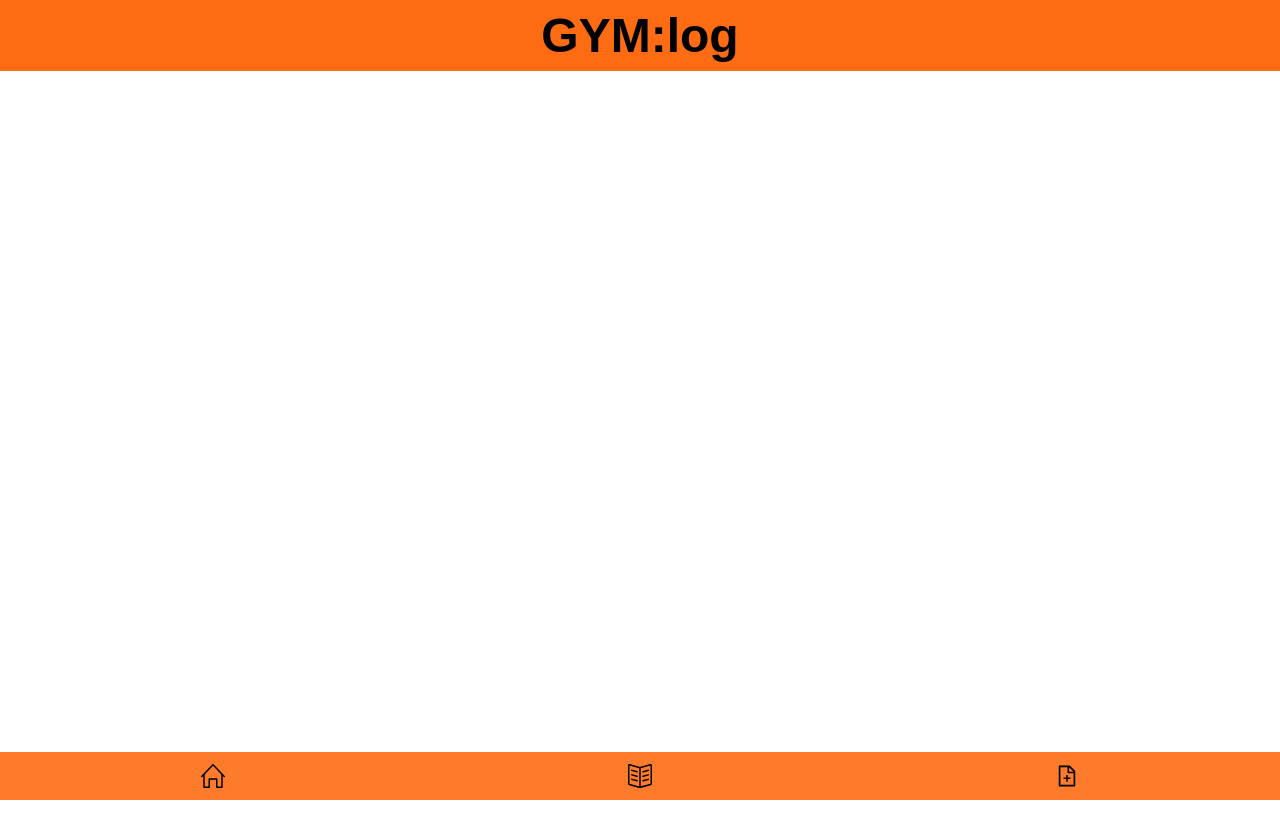
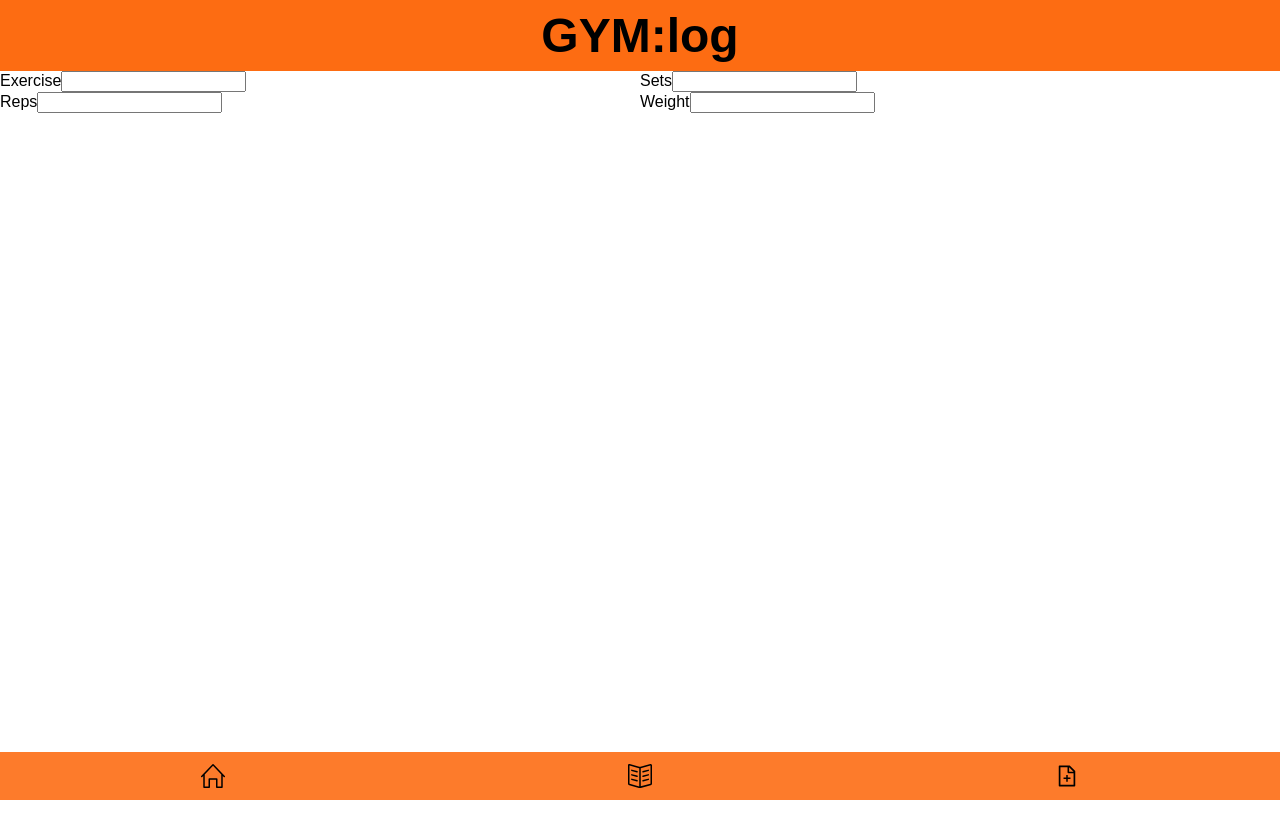
Before and after one commit to doctype-Melvin/repsetweight, a Next.js app: page /userTemplate/1 in a window 1280 px wide. Shown: the top 838 px of the page. Built offline with nearby package versions, Linux system fonts and the light colour scheme; no server answers; the database is empty.

Commit message:
add temp layout of exercise form

```diff
--- a/app/presets/[id]/page.js
+++ b/app/presets/[id]/page.js
@@ -1,4 +1,3 @@
-import Link from "next/link";
 import Preset from "@/database/models/Presets";
 import TemplateHeader from "@/components/TemplateHeader";
 import SessionContainer from "@/components/SessionContainer";
--- a/app/userTemplate/[id]/page.js
+++ b/app/userTemplate/[id]/page.js
@@ -1,7 +1,27 @@
 import Preset from "@/database/models/Presets";
+import ClientButton from "@/components/ClientButton";
+import styles from "./styles.module.css"
 
 export default async function CreateTemplateForm({params}){
     const { id } = params;
     const newTemplate = await Preset.findById(id);
-    console.log(newTemplate)
+
+    return (
+        <section>
+            <form className={styles.form__styled}>
+                <label htmlFor="exercise"> Exercise
+                    <input type="text" name="exercise" />
+                </label>
+                <label htmlFor="sets"> Sets
+                    <input type="number" name="sets" />
+                </label>
+                <label htmlFor="reps"> Reps
+                    <input type="text" name="reps" />
+                </label>
+                <label htmlFor="weight"> Weight
+                    <input type="text" name="weight" />
+                </label>
+            </form>
+        </section>
+    )
 }
--- a/app/userTemplate/[id]/styles.module.css
+++ b/app/userTemplate/[id]/styles.module.css
@@ -0,0 +1,5 @@
+.form__styled {
+	display: grid;
+	grid-template-columns: 1fr 1fr;
+	grid-template-rows: auto;
+}
```
